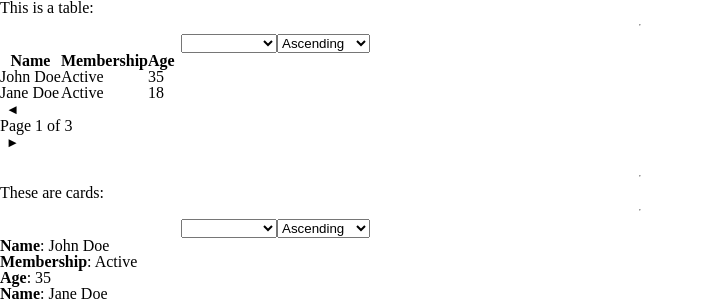
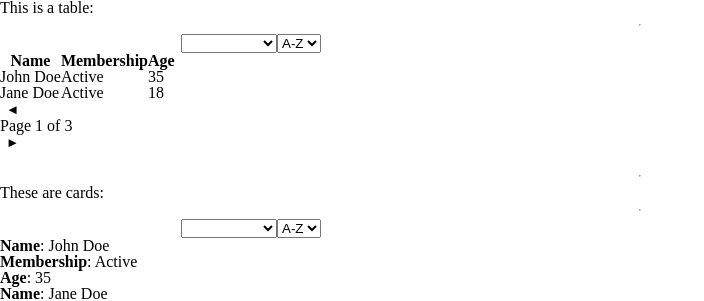
Before and after one commit to RyanJP18/data-deck, a Vue app: page / in a window 1280 px wide. Shown: the top 301 px of the page, without its empty margins (0-704 px from the left). Built offline with nearby package versions, Linux system fonts and the light colour scheme.

Commit message:
Selection handling

```diff
--- a/src/components/DataDeckCards.vue
+++ b/src/components/DataDeckCards.vue
@@ -1,8 +1,9 @@
 <script setup lang="ts">
-import { ref } from 'vue';
+import { ref, watch } from 'vue';
 import type DataDeckProps from '@/interfaces/DataDeckProps';
 import type HeaderMetadata from '@/interfaces/HeaderMetadata';
-import type DataSettings from '@/interfaces/DataSettings';
+import type SelectionSettings from '@/interfaces/SelectionSettings';
+import type QuerySettings from '@/interfaces/QuerySettings';
 import type DataPaginator from '@/interfaces/DataPaginator';
 import useDataDeck from '@/composables/useDataDeck';
 import FooterPanel from '@/components/FooterPanel.vue';
@@ -10,24 +11,37 @@ import HeaderPanel from '@/components/HeaderPanel.vue';
 
 const props = withDefaults(defineProps<DataDeckProps>(), {
     headerMetadata: () => [] as HeaderMetadata[],
-    dataSettings: { filterQuery: '', sortColumn: '', sortDirection: 'Ascending' } as DataSettings,
-    paginator: { itemsPerPage: 2, currentPage: 1, lastPage: 1, manager: 'client' } as DataPaginator,
+    selection: () => [] as Record<string, string>[],
+    selectionSettings: { readOnly: false, fireAndForget: true, allowMultiple: false } as SelectionSettings,
+    querySettings: { filterQuery: '', sortColumn: '', sortDirection: 'A-Z' } as QuerySettings,
+    paginator: { itemsPerPage: 2, currentPageNo: 1, lastPageNo: 1, manager: 'client' } as DataPaginator,
     loading: false,
 });
 
+const emit = defineEmits(['selected', 'deselected']);
 
-const dataSettings = ref(props.dataSettings);
+
+const selection = ref(props.selection);
+watch(selection, (newVal, oldVal) => {
+    if (props.selectionSettings.fireAndForget) {
+        emit('selected', selection.value);
+    } else {
+
+    }
+}, { deep: true });
+
+const querySettings = ref(props.querySettings);
 const paginator = ref(props.paginator);
 
-const { processedData, pageData } = useDataDeck({ data: props.data, headerMetadata: props.headerMetadata, dataSettings: dataSettings, paginator: paginator });
+const { processedData, pageData, select } = useDataDeck({ data: props.data, headerMetadata: props.headerMetadata, selection: selection, querySettings: querySettings, selectionSettings: props.selectionSettings, paginator: paginator, selection: selection });
 
 </script>
 
 
 <template>
     <div>
-        <HeaderPanel v-model="dataSettings" :headerMetadata="headerMetadata" />
-        <div v-for="(card, cardIndex) in pageData" :key="cardIndex">
+        <HeaderPanel v-model="querySettings" :headerMetadata="headerMetadata" />
+        <div v-for="(card, cardIndex) in pageData" :key="cardIndex" @click="select">
             <div v-for="column in headerMetadata" :key="column"><b>{{ column.label }}</b>: {{ card[column.value] }} </div>
         </div>
         <FooterPanel v-model="paginator" :processed-data="processedData" @update:modelValue="$event => paginator = $event" />
--- a/src/components/DataDeckTable.vue
+++ b/src/components/DataDeckTable.vue
@@ -1,8 +1,9 @@
 <script setup lang="ts">
-import { ref } from 'vue';
+import { ref, watch } from 'vue';
 import type DataDeckProps from '@/interfaces/DataDeckProps';
 import type HeaderMetadata from '@/interfaces/HeaderMetadata';
-import type DataSettings from '@/interfaces/DataSettings';
+import type SelectionSettings from '@/interfaces/SelectionSettings';
+import type QuerySettings from '@/interfaces/QuerySettings';
 import type DataPaginator from '@/interfaces/DataPaginator';
 import useDataDeck from '@/composables/useDataDeck';
 import FooterPanel from '@/components/FooterPanel.vue';
@@ -10,23 +11,36 @@ import HeaderPanel from '@/components/HeaderPanel.vue';
 
 const props = withDefaults(defineProps<DataDeckProps>(), {
     headerMetadata: () => [] as HeaderMetadata[],
-    dataSettings: { filterQuery: '', sortColumn: '', sortDirection: 'Ascending' } as DataSettings,
-    paginator: { itemsPerPage: 2, currentPage: 1, lastPage: 1, manager: 'client' } as DataPaginator,
+    selection: () => [] as Record<string, string>[],
+    selectionSettings: { readOnly: false } as SelectionSettings,
+    querySettings: { filterQuery: '', sortColumn: '', sortDirection: 'A-Z' } as QuerySettings,
+    paginator: { itemsPerPage: 2, currentPageNo: 1, lastPageNo: 1, manager: 'client' } as DataPaginator,
     loading: false,
 });
 
+const emit = defineEmits(['selected', 'deselected']);
 
-const dataSettings = ref(props.dataSettings);
+
+const selection = ref(props.selection);
+watch(selection, (newVal, oldVal) => {
+    if (props.selectionSettings.fireAndForget) {
+        emit('selected', selection.value);
+    } else {
+
+    }
+}, { deep: true });
+
+const querySettings = ref(props.querySettings);
 const paginator = ref(props.paginator);
 
-const { processedData, pageData } = useDataDeck({ data: props.data, headerMetadata: props.headerMetadata, dataSettings: dataSettings, paginator: paginator });
+const { processedData, pageData, select } = useDataDeck({ data: props.data, headerMetadata: props.headerMetadata, querySettings: querySettings, selectionSettings: props.selectionSettings, paginator: paginator, selection: selection });
 
 </script>
 
 
 <template>
     <div>
-        <HeaderPanel v-model="dataSettings" :headerMetadata="headerMetadata" />
+        <HeaderPanel v-model="querySettings" :headerMetadata="headerMetadata" />
         <table>
             <thead>
                 <tr>
@@ -34,7 +48,7 @@ const { processedData, pageData } = useDataDeck({ data: props.data, headerMetada
                 </tr>
             </thead>
             <tbody>
-                <tr v-for="(row, rowIndex) in pageData" :key="rowIndex">
+                <tr v-for="(row, rowIndex) in pageData" :key="rowIndex" @click="select">
                     <td v-for="column in headerMetadata" :key="column">{{ row[column.value] }}</td>
                 </tr>
             </tbody>
--- a/src/components/HeaderPanel.vue
+++ b/src/components/HeaderPanel.vue
@@ -1,7 +1,7 @@
 <script setup lang="ts">
 
 const props = withDefaults(defineProps<{
-    modelValue: DataSettings;
+    modelValue: QuerySettings;
     headerMetadata: HeaderMetadata[];
 }>(), {
 });
@@ -18,8 +18,9 @@ const emit = defineEmits(['update:modelValue']);
             <option v-for="header in props.headerMetadata" :value="header.value" :key="header.value">{{ header.label }}</option>
         </select>
         <select v-model="modelValue.sortDirection">
-            <option>Ascending</option>
-            <option>Descending</option>
+            <option>A-Z
+            </option>
+            <option>Z-A</option>
         </select>
     </div>
 </template>
--- a/src/composables/useDataDeck.ts
+++ b/src/composables/useDataDeck.ts
@@ -3,33 +3,65 @@ import type DataDeckProps from '@/interfaces/DataDeckProps';
 
 const useDataDeck = (props: DataDeckProps) => {
     const itemsPerPage = ref(props.paginator?.itemsPerPage ?? 2);
-    const currentPage = ref(props.paginator?.currentPage ?? 1);
+    const currentPageNo = ref(props.paginator?.currentPageNo ?? 1);
+
+
+    // Selection logic
+    // ---
+    const select = (item: Record<string, string>) => {
+        if (props.selectionSettings?.readOnly) {
+            return;
+        }
+
+        if (props.selectionSettings?.fireAndForget) {
+            props.selection?.value.push(item);
+            return;
+        }
+
+        const selectedIdx = props.selection?.value.indexOf(item);
+        const alreadySelected = selectedIdx > -1;
+
+        if (!alreadySelected) {
+            if (!props.selectionSettings?.allowMultiple) {
+                props.selection?.value.splice(0, 1);
+            }
+
+            props.selection?.value.push(item);
+        } else {
+            props.selection?.value.splice(selectedIdx, 1);
+        }
+    };
+    // ---
 
 
     // Filter logic
-    const processedFilterQuery = computed(() => props.dataSettings?.value.filterQuery.toLowerCase() || '');
-    watch(processedFilterQuery, () => currentPage.value = 1);
+    // ---
+    const processedFilterQuery = computed(() => props.querySettings?.value.filterQuery.toLowerCase() || '');
+    watch(processedFilterQuery, () => currentPageNo.value = 1);
 
-    // Determine which fields are going to be used in sort
-    const filterKeys = computed(() => props.headerMetadata
-        .filter(metadata => metadata.filterBy ?? true)
+    // Determine which columns are whitelisted for use in filtering
+    const filterWhitelist = computed(() => props.headerMetadata
+        .filter(metadata => metadata.useInFilter ?? true)
         .map(metadata => metadata.value)
     );
 
+    // Apply filter
     const filteredData = computed(() =>
-        props.data.filter(item => filterKeys.value.map(key => item[key]) // get any fields from the data that are in our filter keys
+        props.data.filter(item => filterWhitelist.value.map(key => item[key]) // get any fields from the data that are in our filter keys
             .some(value => value.toLowerCase().includes(processedFilterQuery.value)))); // do a comparison against the filter
+    // ---
 
 
     // Sort logic
+    // ---
     const processedData = computed(() => {
-        if (props.dataSettings?.value.sortColumn === '') {
+        if (props.querySettings?.value.sortColumn === '') {
             return filteredData.value; // Just display data in its default array order if no sort is specified
         }
 
         return filteredData.value.slice().sort((rawA, rawB) => {
-            const a = (rawA[props.dataSettings?.value.sortColumn]?.toString() || '').toLowerCase();
-            const b = (rawB[props.dataSettings?.value.sortColumn]?.toString() || '').toLowerCase();
+            const a = (rawA[props.querySettings?.value.sortColumn]?.toString() || '').toLowerCase();
+            const b = (rawB[props.querySettings?.value.sortColumn]?.toString() || '').toLowerCase();
 
             // If both values start with numbers, do a numerical sort instead
             const numMatchA = a.match(/^\d+/);
@@ -38,37 +70,35 @@ const useDataDeck = (props: DataDeckProps) => {
                 const numA = parseInt(numMatchA[0]);
                 const numB = parseInt(numMatchB[0]);
                 if (numA !== numB) {
-                    return props.dataSettings?.value.sortDirection === 'Ascending' ? numA - numB : numB - numA;
+                    return props.querySettings?.value.sortDirection === 'A-Z' ? numA - numB : numB - numA;
                 }
             }
 
             // Default to a string sort
-            if (a < b) return props.dataSettings?.value.sortDirection === 'Ascending' ? -1 : 1;
-            if (a > b) return props.dataSettings?.value.sortDirection === 'Ascending' ? 1 : -1;
+            if (a < b) return props.querySettings?.value.sortDirection === 'A-Z' ? -1 : 1;
+            if (a > b) return props.querySettings?.value.sortDirection === 'A-Z' ? 1 : -1;
             return 0;
         });
     });
+    // ---
 
 
     // Pagination logic
+    // ---
     const pageData = computed(() => {
-        const start = (currentPage.value - 1) * itemsPerPage.value;
+        const start = (currentPageNo.value - 1) * itemsPerPage.value;
         const end = start + itemsPerPage.value;
         return processedData.value.slice(start, end);
     });
 
     watch(() => props.paginator, newVal => {
         itemsPerPage.value = newVal?.value.itemsPerPage ?? itemsPerPage.value;
-        currentPage.value = newVal?.value.currentPage ?? currentPage.value;
+        currentPageNo.value = newVal?.value.currentPageNo ?? currentPageNo.value;
     }, { deep: true });
+    // ---
 
 
-
-    return {
-        currentPage,
-        processedData,
-        pageData
-    }
+    return { processedData, pageData, select }
 };
 
 export default useDataDeck;
--- a/src/interfaces/DataPaginator.ts
+++ b/src/interfaces/DataPaginator.ts
@@ -1,6 +1,6 @@
 export default interface DataPaginator {
     itemsPerPage: number;
-    currentPage: number;
-    lastPage: number;
+    currentPageNo: number;
+    lastPageNo: number;
     manager: 'client' | 'server';
 };
--- a/src/interfaces/HeaderMetadata.ts
+++ b/src/interfaces/HeaderMetadata.ts
@@ -1,6 +1,6 @@
 export default interface HeaderMetadata {
     value: string; // Required. The field containing the data for this column, e.g. dob (as in, data.dob)
     label: string; // Required. The header label to be used for this column, e.g. 'Date of Birth'
-    sortBy?: string; // Optional. The field used to sort this column, e.g. dob_timedate
-    filterBy?: boolean; // Optional. Whether this field be considered by the filter, default true
+    sortMapping?: string; // Optional. The field used to sort this column, e.g. we might want dob to invisibly use dob_timedate for sorting
+    useInFilter?: boolean; // Optional. Whether this field should be considered by the filter, default true
 };
--- a/src/interfaces/DataSettings.ts
+++ b/src/interfaces/QuerySettings.ts
@@ -1,4 +1,4 @@
-export default interface DataSettings {
+export default interface QuerySettings {
     filterQuery: string;
     sortColumn: string;
     sortDirection: string;
--- /dev/null
+++ b/src/interfaces/SelectionSettings.ts
@@ -0,0 +1,5 @@
+export default interface SelectionSettings {
+    readOnly: boolean;
+    fireAndForget: boolean;
+    allowMultiple: boolean;
+};
```
Also changed, not shown: src/components/FooterPanel.vue (+6 -6 lines), src/interfaces/DataDeckProps.ts (+6 -3 lines).
